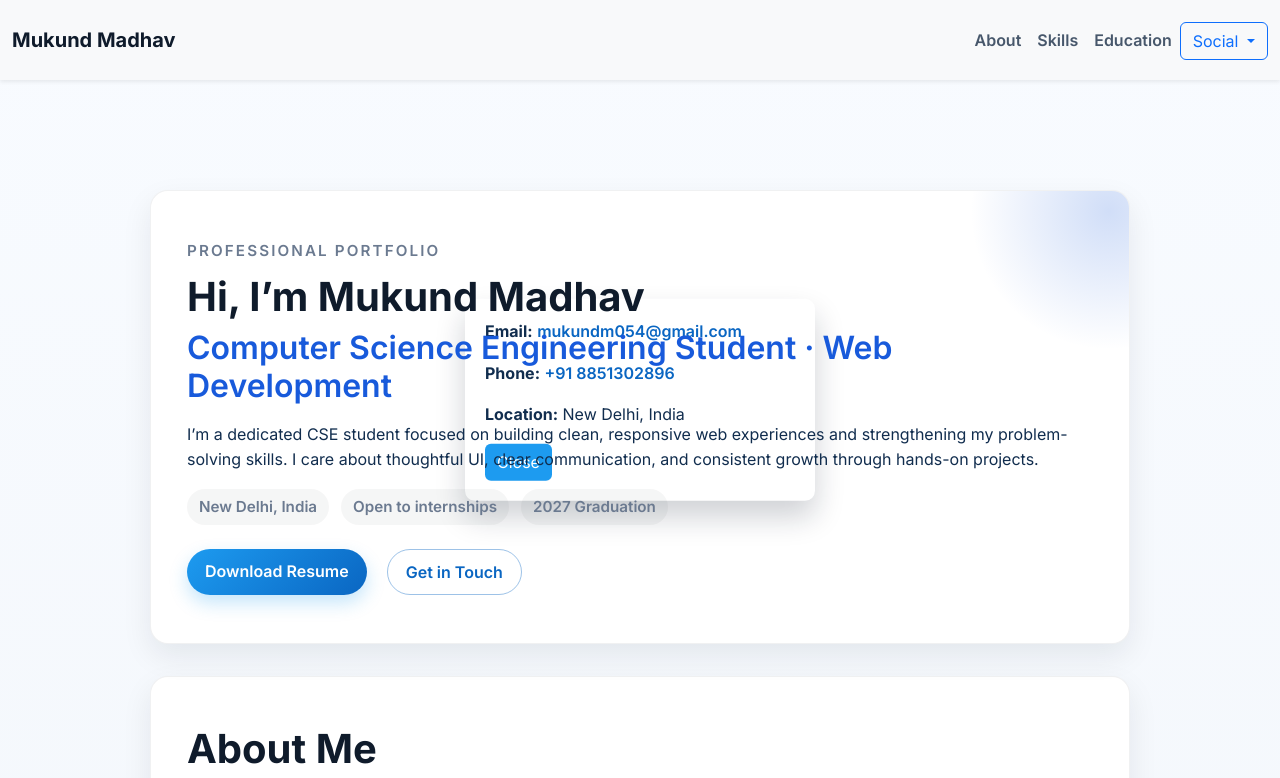
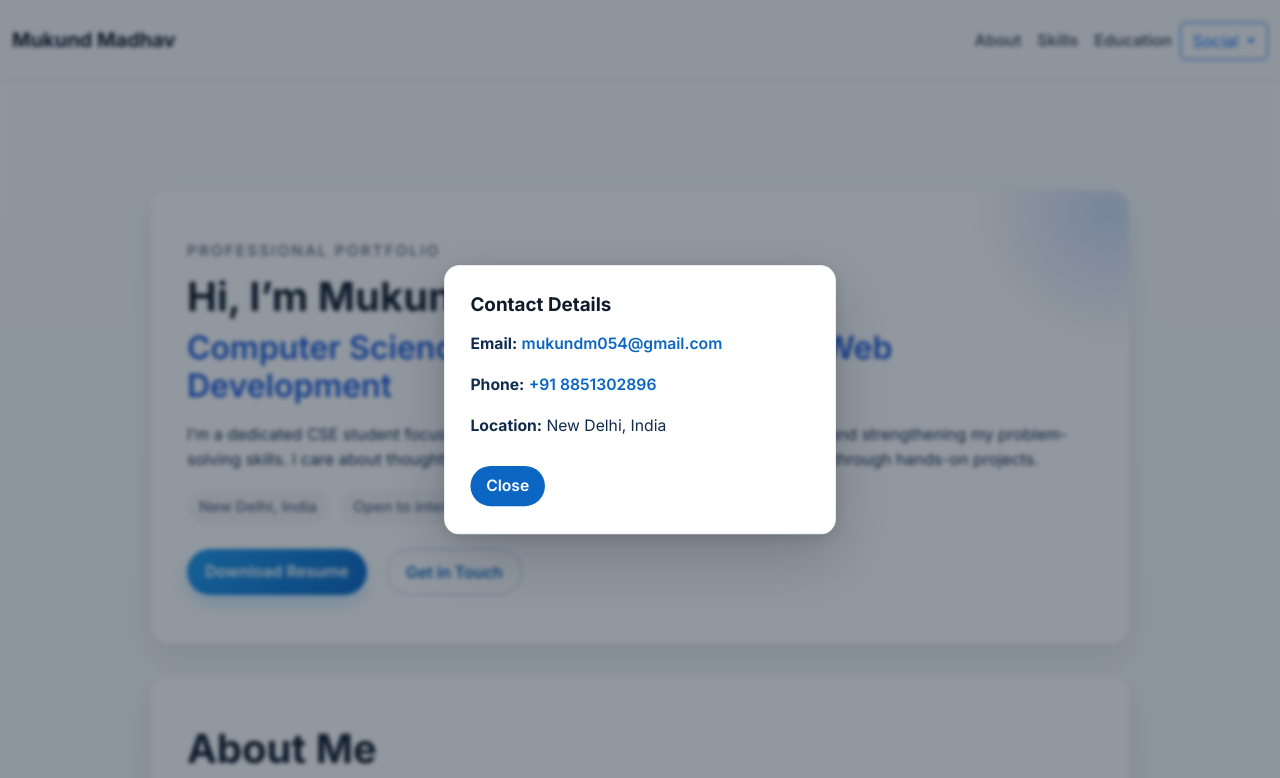
Before and after one commit to mukundm054/mukund-portfolio, a plain HTML site: page index.html in a window 1280 px wide. Both pictures are taken after a click on the button "Get in Touch". Shown: the top 778 px of the page. Drawn offline with nearby package versions, Linux system fonts and the light colour scheme.

Commit message:
Polish contact modal presentation

```diff
--- a/index.html
+++ b/index.html
@@ -117,8 +117,10 @@
           </div>
         </div>
       </section>
-      <div id="alert">
+      <div id="contact-overlay" class="overlay"></div>
+      <div id="alert" role="dialog" aria-modal="true" aria-labelledby="contact-title">
         <!--contact alert-->
+        <h3 id="contact-title">Contact Details</h3>
         <p>
           <strong>Email:</strong>
           <a href="mailto:mukundm054@gmail.com">mukundm054@gmail.com</a>
--- a/script.js
+++ b/script.js
@@ -2,14 +2,17 @@
 
 let op = document.getElementById("btn");
 let overlay = document.getElementById("alert");
+let backdrop = document.getElementById("contact-overlay");
 let cl = document.getElementById("close");
 
 op.addEventListener("click", () => {
   overlay.style.display = "block";
+  backdrop.style.display = "block";
 });
 
 cl.addEventListener("click", () => {
   overlay.style.display = "none";
+  backdrop.style.display = "none";
 });
 
 //read- more and read less
--- a/style.css
+++ b/style.css
@@ -159,16 +159,27 @@ a:hover {
 }
 
 #alert {
-  width: 350px;
+  width: min(400px, 92vw);
   background: #ffffff;
-  padding: 20px;
-  border-radius: 10px;
-  box-shadow: 0 16px 30px rgba(15, 27, 43, 0.2);
+  padding: 28px 26px;
+  border-radius: 16px;
+  box-shadow:
+    0 24px 60px rgba(15, 27, 43, 0.2),
+    0 4px 16px rgba(15, 27, 43, 0.12);
   position: fixed;
   top: 50%;
   left: 50%;
-  transform: translate(-50%, -50%);
+  transform: translate(-50%, -50%) scale(0.98);
   display: none;
+  z-index: 20;
+  border: 1px solid rgba(15, 27, 43, 0.08);
+}
+
+#alert h3 {
+  margin-bottom: 16px;
+  color: #0f1b2b;
+  font-size: 1.2rem;
+  font-weight: 700;
 }
 
 #alert a {
@@ -181,15 +192,26 @@ a:hover {
 }
 
 #close {
-  padding: 6px 12px;
-  background-color: #1d9bf0;
+  padding: 8px 16px;
+  background-color: #0a66c2;
   border: none;
   color: white;
-  border-radius: 6px;
+  border-radius: 999px;
+  font-weight: 600;
+  margin-top: 12px;
 }
 
 #close:hover {
-  background-color: #0a66c2;
+  background-color: #084b8a;
+}
+
+.overlay {
+  position: fixed;
+  inset: 0;
+  background: rgba(15, 27, 43, 0.45);
+  backdrop-filter: blur(2px);
+  display: none;
+  z-index: 10;
 }
 
 /*section 2*/
```
